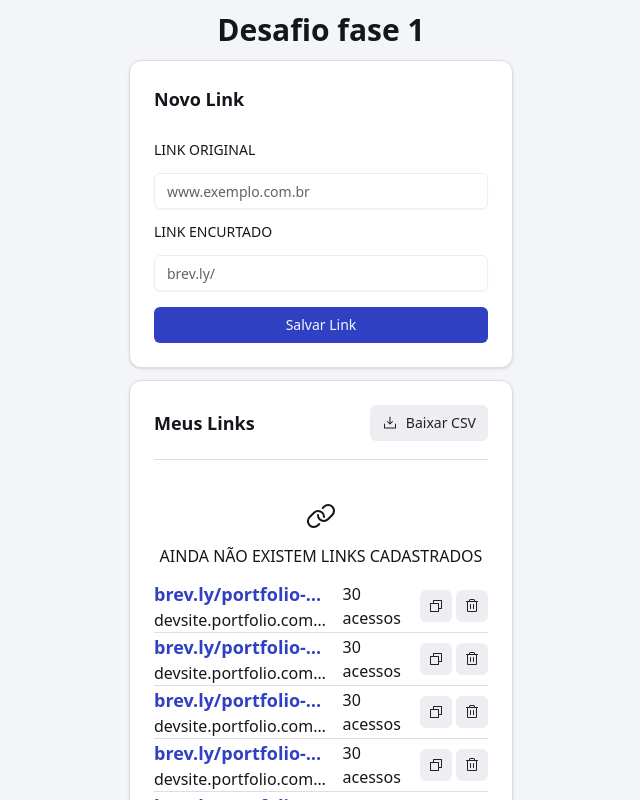
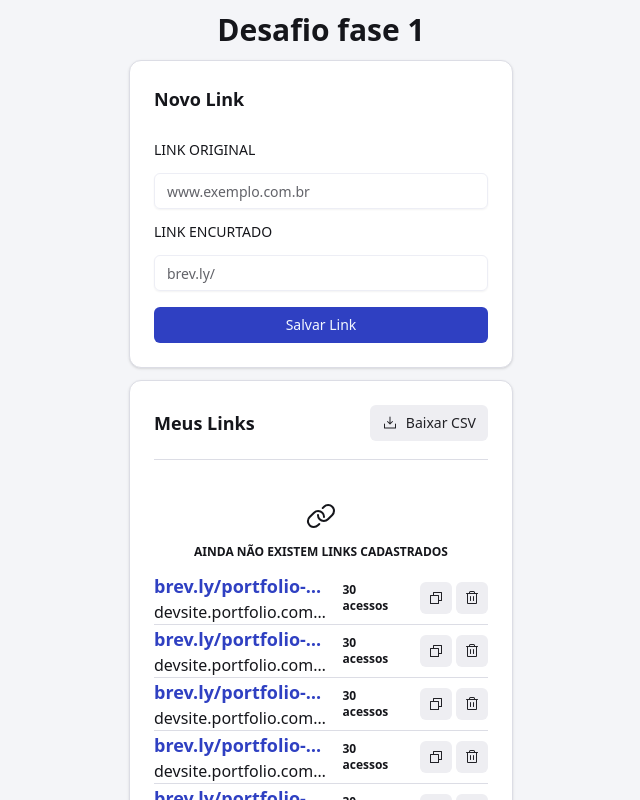
Before and after one commit to afonsolimajr/ftr-desafio-fase-1, a React (Vite) app in the folder web/: page / in a window 1280 px wide. Shown: the top 800 px of the page, without its empty margins (319-959 px from the left). Built offline with nearby package versions, Linux system fonts and the light colour scheme.

Commit message:
web: alteracao na estilizacao para usar hexadecimal nas cores conforme o layout proposto

```diff
--- a/web/src/index.css
+++ b/web/src/index.css
@@ -45,38 +45,38 @@
   --radius: 0.5rem;
 
   /* Cores neutras */
-  --background: oklch(0.97 0.005 280); /* Fundo geral claro */
-  --foreground: oklch(0.2 0.01 280); /* Texto principal escuro */
+  --background: #f4f5f8; /* Fundo geral claro */
+  --foreground: #15161b; /* Texto principal escuro */
 
-  --card: oklch(1 0 0); /* Branco puro para cards */
-  --card-foreground: oklch(0.2 0.01 280);
+  --card: #ffffff; /* Branco puro para cards */
+  --card-foreground: #15161b;
 
-  --popover: oklch(1 0 0);
-  --popover-foreground: oklch(0.2 0.01 280);
+  --popover: #ffffff;
+  --popover-foreground: #15161b;
 
-  --border: oklch(0.9 0.01 280); /* Cinza claro para bordas */
-  --input: oklch(0.95 0.01 280); /* Campos de input */
-  --ring: oklch(0.55 0.15 270); /* Azul violeta sutil */
+  --border: #dcdde5; /* Cinza claro para bordas */
+  --input: #edeef5; /* Campos de input */
+  --ring: #5069c8; /* Azul violeta sutil */
 
   /* Paleta principal azul violeta */
-  --primary: oklch(0.45 0.2 270); /* Botão azul principal */
-  --primary-foreground: oklch(0.98 0.02 270); /* Texto branco no botão */
+  --primary: #2f40c2; /* Botão azul principal */
+  --primary-foreground: #f3f8ff; /* Texto branco no botão */
 
   /* Secundários e neutros */
-  --secondary: oklch(0.95 0.005 280); /* Cinza suave */
-  --secondary-foreground: oklch(0.25 0.01 280);
+  --secondary: #eeeef2; /* Cinza suave */
+  --secondary-foreground: #212126;
 
-  --muted: oklch(0.95 0.005 280);
-  --muted-foreground: oklch(0.5 0.01 280);
+  --muted: #eeeef2;
+  --muted-foreground: #626369;
 
-  --accent: oklch(0.95 0.005 280);
-  --accent-foreground: oklch(0.25 0.01 280);
+  --accent: #eeeef2;
+  --accent-foreground: #212126;
 
-  --destructive: oklch(0.6 0.25 30); /* Tom avermelhado para ações perigosas */
+  --destructive: #f10000; /* Tom avermelhado para ações perigosas */
 
   /* Sidebar (se aplicável) */
-  --sidebar: oklch(0.98 0 0);
-  --sidebar-foreground: oklch(0.2 0.01 280);
+  --sidebar: #f8f8f8;
+  --sidebar-foreground: #15161b;
   --sidebar-primary: var(--primary);
   --sidebar-primary-foreground: var(--primary-foreground);
   --sidebar-accent: var(--accent);
@@ -86,35 +86,35 @@
 }
 
 .dark {
-  --background: oklch(0.18 0.01 270); /* Fundo geral escuro */
-  --foreground: oklch(0.98 0.02 280); /* Texto claro */
+  --background: #101116; /* Fundo geral escuro */
+  --foreground: #f5f7ff; /* Texto claro */
 
-  --card: oklch(0.24 0.01 270); /* Cards um pouco mais claros */
-  --card-foreground: oklch(0.98 0.02 280);
+  --card: #1d1f24; /* Cards um pouco mais claros */
+  --card-foreground: #f5f7ff;
 
-  --popover: oklch(0.24 0.01 270);
-  --popover-foreground: oklch(0.98 0.02 280);
+  --popover: #1d1f24;
+  --popover-foreground: #f5f7ff;
 
-  --border: oklch(0.3 0.01 270); /* Borda levemente mais clara */
-  --input: oklch(0.26 0.01 270); /* Input com fundo escuro */
-  --ring: oklch(0.55 0.2 270); /* Azul violeta mais vibrante */
+  --border: #2c2e33; /* Borda levemente mais clara */
+  --input: #222429; /* Input com fundo escuro */
+  --ring: #4761e4; /* Azul violeta mais vibrante */
 
-  --primary: oklch(0.55 0.2 270); /* Ação primária (botões) */
-  --primary-foreground: oklch(0.98 0.02 270); /* Texto claro sobre botão */
+  --primary: #4761e4; /* Ação primária (botões) */
+  --primary-foreground: #f3f8ff; /* Texto claro sobre botão */
 
-  --secondary: oklch(0.3 0.01 270); /* Elementos de fundo secundários */
-  --secondary-foreground: oklch(0.95 0.01 280); /* Texto claro */
+  --secondary: #2c2e33; /* Elementos de fundo secundários */
+  --secondary-foreground: #edeef5; /* Texto claro */
 
-  --muted: oklch(0.3 0.01 270);
-  --muted-foreground: oklch(0.7 0.01 280);
+  --muted: #2c2e33;
+  --muted-foreground: #9d9ea5;
 
-  --accent: oklch(0.3 0.01 270);
-  --accent-foreground: oklch(0.98 0.02 280);
+  --accent: #2c2e33;
+  --accent-foreground: #f5f7ff;
 
-  --destructive: oklch(0.65 0.22 25); /* Vermelho visível no escuro */
+  --destructive: #f94144; /* Vermelho visível no escuro */
 
-  --sidebar: oklch(0.22 0.01 270);
-  --sidebar-foreground: oklch(0.98 0.02 280);
+  --sidebar: #191a1f;
+  --sidebar-foreground: #f5f7ff;
   --sidebar-primary: var(--primary);
   --sidebar-primary-foreground: var(--primary-foreground);
   --sidebar-accent: var(--accent);
@@ -130,4 +130,16 @@
   body {
     @apply bg-background text-foreground;
   }
+
+  h1 {
+    @apply text-xl font-bold;
+  }
+
+  span {
+    @apply text-xs font-semibold;
+  }
+
+  a {
+    @apply font-semibold text-primary underline;
+  }
 }
```
